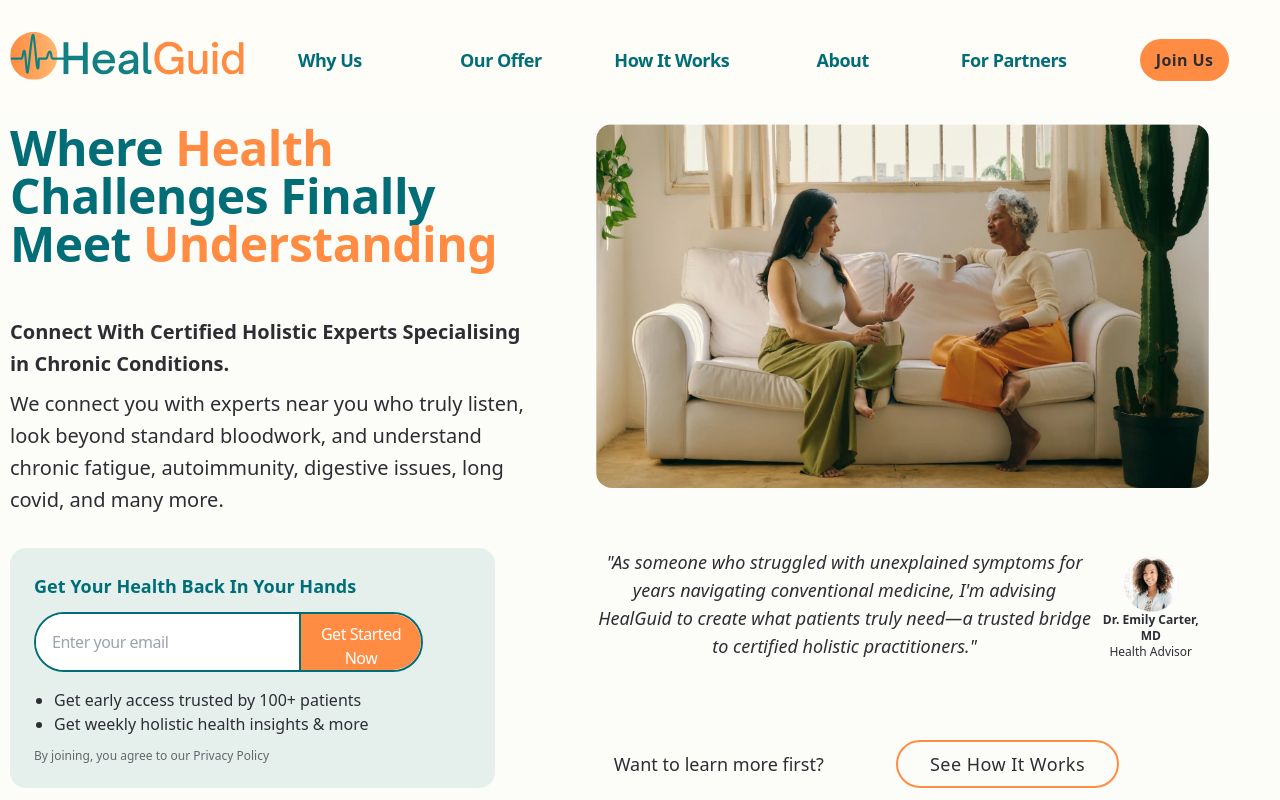
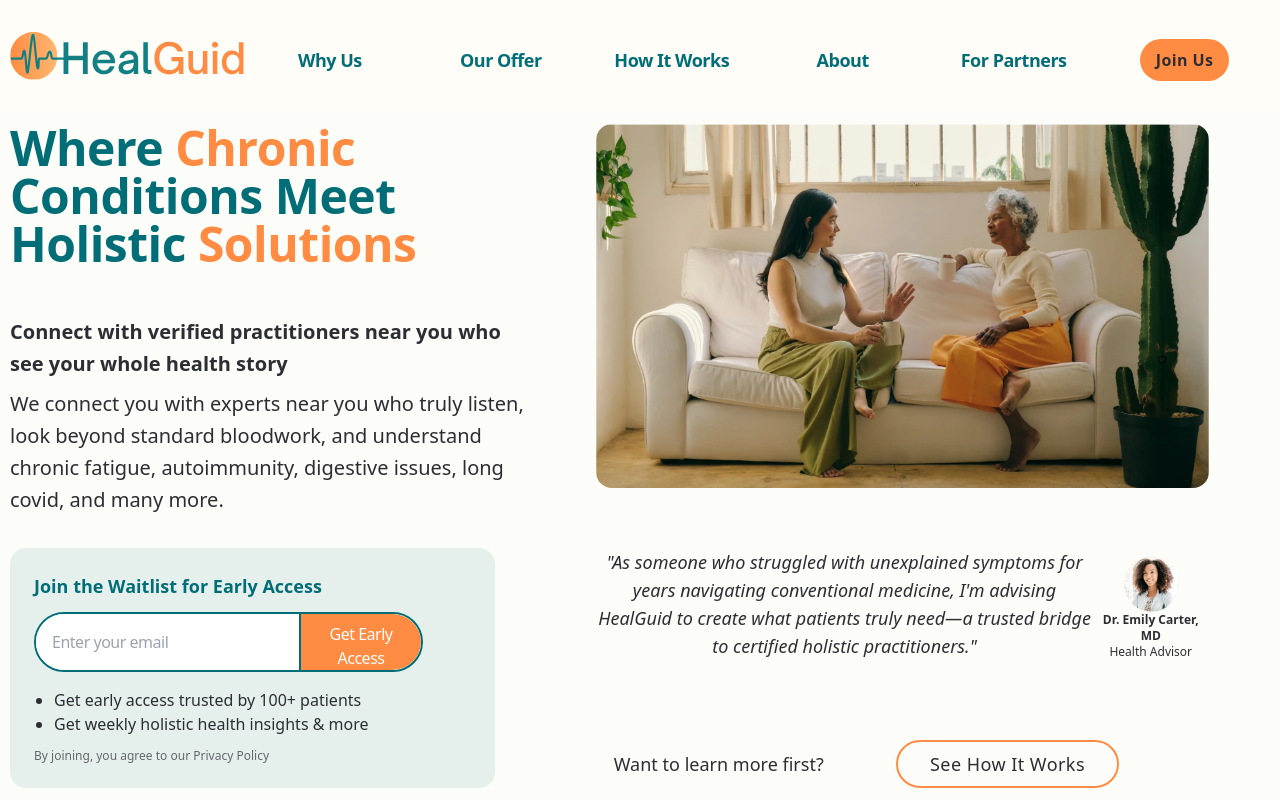
Before and after one commit to Danielvermel/helaguid-next, a Next.js app: page / in a window 1280 px wide. Shown: the top 800 px of the page. Built offline with nearby package versions, Linux system fonts and the light colour scheme.

Commit message:
fix: feedback changes

```diff
--- a/src/components/sections/Hero.jsx
+++ b/src/components/sections/Hero.jsx
@@ -259,7 +259,7 @@ const Hero = ({ data, func }) => {
                                     >
                                         <span className="text-base transition-transform duration-200 ease-in-out group-hover:scale-110 inline-block">
                                             {/* ➔ */}
-                                            {data.type.includes("partner") ? "Secure Your Spot" : "Get Started Now"}
+                                            {data.type.includes("partner") ? "Secure Your Spot" : "Get Early Access"}
                                         </span>
                                     </button>
                                 </div>
@@ -271,7 +271,7 @@ const Hero = ({ data, func }) => {
                                 <span className="group/arrow-2 text-base transition-transform duration-200 ease-in-out group-hover:scale-110 inline-block">
                                     <span className="mr-3">
                                         {" "}
-                                        {data.type.includes("partner") ? "Secure Your Spot" : "Get Started Now"}
+                                        {data.type.includes("partner") ? "Secure Your Spot" : "Get Early Access"}
                                     </span>
                                     ➔
                                 </span>
--- a/src/constants/clients.jsx
+++ b/src/constants/clients.jsx
@@ -41,7 +41,7 @@ export const hero = {
     newsletter: {
         alt: "HealGuid logo - connecting patients with holistic health solutions",
         altTitle: "HealGuid - Holistic Health Connection Platform",
-        title: "Get Your Health Back In Your Hands",
+        title: "Join the Waitlist for Early Access",
         privacyPolicy: "By joining, you agree to our Privacy Policy",
         class: "bg-b11 p-6 rounded-2xl lg:mr-10 tracking-2",
     },
@@ -51,8 +51,8 @@ export const hero = {
     imageMobile: "images/hero/patient-practitioner-v2-mobile.webp",
     altTitleMobile: "Patient-Practitioner Mobile Connection",
     imageClass: "",
-    title: "Where Health Challenges Finally Meet Understanding",
-    description: "Connect With Certified Holistic Experts Specialising in Chronic Conditions.",
+    title: "Where Chronic Conditions Meet Holistic Solutions",
+    description: "Connect with verified practitioners near you who see your whole health story",
     secondDescription:
         "We connect you with experts near you who truly listen, look beyond standard bloodwork, and understand chronic fatigue, autoimmunity, digestive issues, long covid, and many more.",
 
@@ -140,7 +140,7 @@ export const causes = {
     description: "You're not alone in this journey.",
     subDescription:
         "We're building HealGuid to change this - connecting you with verified practitioners who understand complex conditions and focus on root causes.",
-    buttonText: "Find Your Path to Healing",
+    buttonText: "Join Our Waitlist to Find Solutions",
     buttonArialLabelText: "Button encouraging users to find their path to healing with HealGuid.",
     jumpToNext: "our-offer",
     points: [
@@ -311,7 +311,7 @@ export const howItWorks = {
     pageTitleColor: "text-p1",
     subTitle: "Your Health in Your Hands, Our Mission.",
     mainDescription:
-        "HealGuid connects you with trusted holistic experts who treat the whole person — offering personalised, science-backed care that fits your lifestyle. This is where health challenges finally meet understanding.",
+        "HealGuid connects you with trusted holistic experts who treat the whole person — offering personalised, science-backed care that fits your lifestyle. This is where health conditions finally meet understanding and solutions.",
     buttonAction: "client",
     buttonTitle: "Find My Health Partner",
     buttonArialLabel:
--- a/src/constants/partners.jsx
+++ b/src/constants/partners.jsx
@@ -54,8 +54,8 @@ export const hero = {
     imageMobile: "/images/hero/patient-practitioner-v2-mobile.webp",
     altTitleMobile: "Patient-Practitioner Mobile Connection",
     imageClass: " scale-x-[-1]",
-    title: "Heal Your Patients, Guide Your Practice",
-    description: "Join Our Community of Top Holistic Experts and Grow Your Holistic Practice.",
+    title: "Grow Your Practice, Transform More Lives",
+    description: "Join our growing community of verified holistic practitioners",
     secondDescription:
         "We’re building a better way to connect with patients, simplify your practice, and focus on what matters most—healing.",
     buttons: {
```
